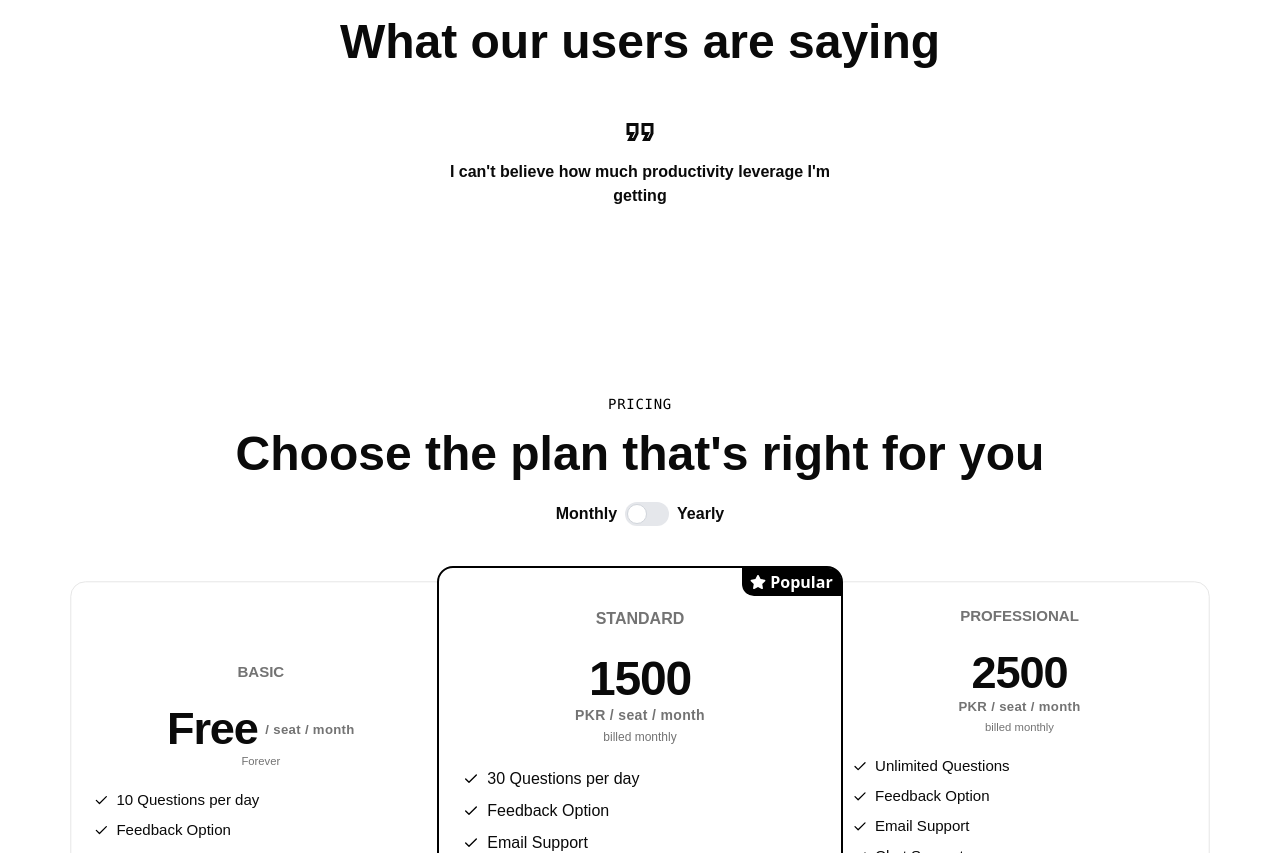
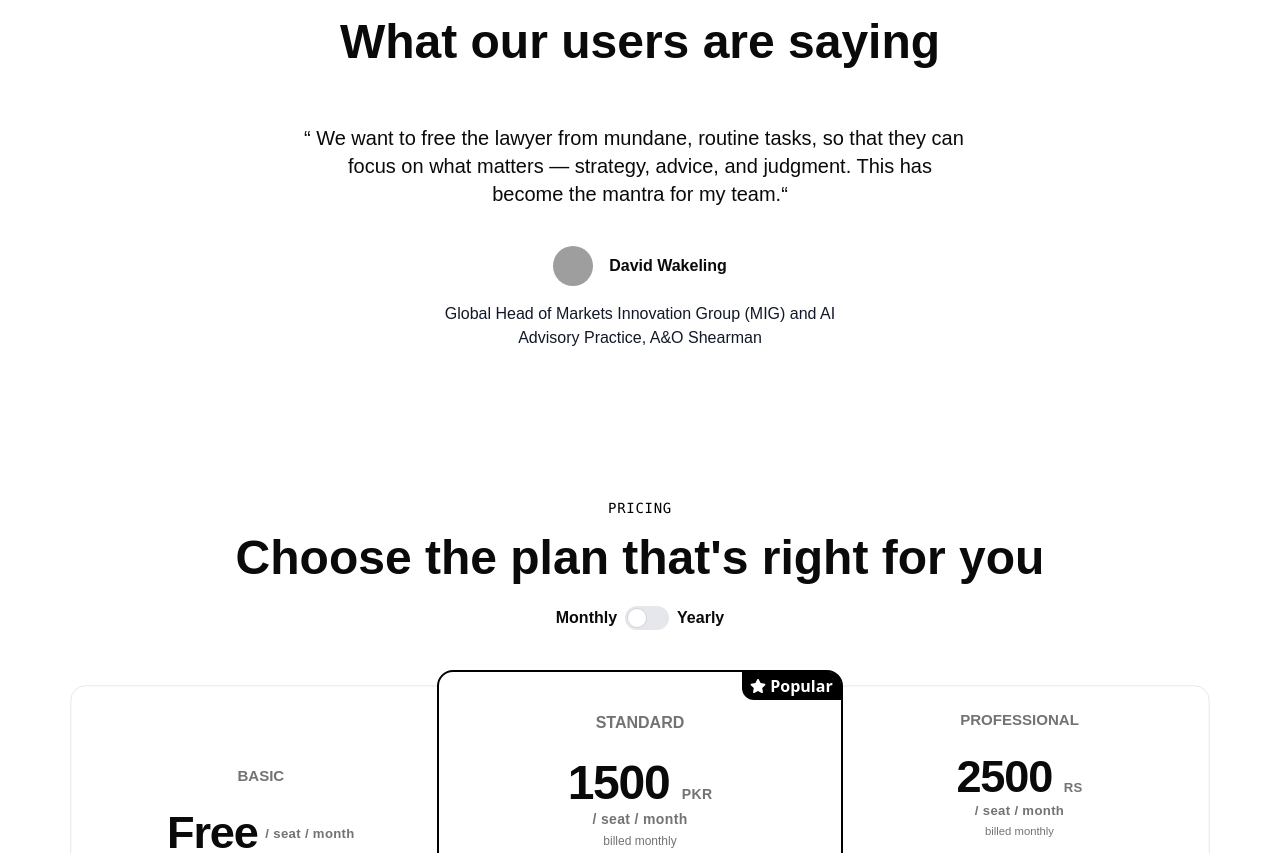
Before and after one commit to therafiali/SwiftLaw-WebClone, a Next.js app: page / in a window 1280 px wide. Shown: the part 1947-2800 px from the top of the page. Built offline with nearby package versions, Linux system fonts and the light colour scheme; grey boxes are pictures that could not be loaded; a web font is replaced by a local one.

Commit message:
add changes

```diff
--- a/package.json
+++ b/package.json
@@ -13,6 +13,7 @@
     "@nextui-org/system": "^2.2.6",
     "@nextui-org/theme": "^2.2.11",
     "@radix-ui/react-accordion": "^1.2.1",
+    "@radix-ui/react-avatar": "^1.1.1",
     "class-variance-authority": "^0.7.1",
     "clsx": "^2.1.1",
     "framer-motion": "^11.12.0",
--- a/src/components/Pricing/PricingSection.tsx
+++ b/src/components/Pricing/PricingSection.tsx
@@ -2,6 +2,8 @@
 import React, { useState } from "react";
 import { Right } from "../Hero/HeroSvg";
 import Link from "next/link";
+
+
 
 // const BasicLink = [
 //   {montly : 'https://dev.mabdulm.com/login?subscription=monthly_basic'},
@@ -45,7 +47,6 @@ const PricingSection = () => {
 
   const handleToggleChange = (event: React.ChangeEvent<HTMLInputElement>) => {
     setIsChecked(event.target.checked); // Update state based on the checkbox status
-
   };
 
   return (
@@ -142,10 +143,10 @@ const PricingSection = () => {
               <p className="mt-6 flex items-center justify-center gap-x-2">
                 <p className="line-through  ">{isChecked ? "18,000" : ""}</p>
                 <span className="text-5xl font-bold tracking-tight text-foreground">
-                  {isChecked ? "16,200" : "1500"}
+                  {isChecked ? "16,200" : "1500"} PKR
                 </span>
                 <span className="text-sm font-semibold leading-6 tracking-wide text-muted-foreground">
-                  {isChecked ? " / seat / Year" : " PKR / seat / month"}
+                  {isChecked ? " / seat / Year" : "  / seat / month"}
                 </span>
               </p>
               <p className="text-xs leading-5 text-muted-foreground">
@@ -179,10 +180,10 @@ const PricingSection = () => {
               <p className="mt-6 flex items-center justify-center gap-x-2">
                 <p className="line-through  ">{isChecked ? "30,000" : ""}</p>
                 <span className="text-5xl font-bold tracking-tight text-foreground">
-                  {isChecked ? "27,000" : "2500"}
+                  {isChecked ? "27,000" : "2500"} PKR
                 </span>
                 <span className="text-sm font-semibold leading-6 tracking-wide text-muted-foreground">
-                  {isChecked ? " / seat / Year" : " PKR / seat / month"}
+                  {isChecked ? " / seat / Year" : "  / seat / month"}
                 </span>
               </p>
               <p className="text-xs leading-5 text-muted-foreground">
@@ -285,10 +286,13 @@ const PricingSection = () => {
               <p className="mt-6 flex flex-col items-center justify-center gap-x-2">
                 <p className="line-through  ">{isChecked ? "18,000" : ""}</p>
                 <span className="text-5xl font-bold tracking-tight text-foreground">
-                  {isChecked ? "16,200" : "1500"}
+                  {isChecked ? "16,200" : "1500"}{" "}
+                  <span className="text-sm font-semibold leading-6 tracking-wide text-muted-foreground">
+                    PKR
+                  </span>
                 </span>
                 <span className="text-sm font-semibold leading-6 tracking-wide text-muted-foreground">
-                  {isChecked ? " / seat / Year" : " PKR / seat / month"}
+                  {isChecked ? " / seat / Year" : "  / seat / month"}
                 </span>
               </p>
               <p className="text-xs leading-5 text-muted-foreground">
@@ -329,10 +333,13 @@ const PricingSection = () => {
               <p className="mt-6 flex flex-col items-center justify-center gap-x-2">
                 <p className="line-through  ">{isChecked ? "30,000" : ""}</p>
                 <span className="text-5xl font-bold tracking-tight text-foreground">
-                  {isChecked ? "27,000" : "2500"}
+                  {isChecked ? "27,000 " : "2500 "}
+                  <span className="text-sm font-semibold leading-6 tracking-wide text-muted-foreground">
+                    {" "}RS
+                  </span>
                 </span>
                 <span className="text-sm font-semibold leading-6 tracking-wide text-muted-foreground">
-                  {isChecked ? " / seat / Year" : " PKR / seat / month"}
+                  {isChecked ? " / seat / Year" : "  / seat / month"}
                 </span>
               </p>
               <p className="text-xs leading-5 text-muted-foreground">
--- a/src/components/Testimonial/Feedback.tsx
+++ b/src/components/Testimonial/Feedback.tsx
@@ -1,46 +1,67 @@
-import React from 'react'
-import { TestimonialSVG } from '../Hero/HeroSvg'
+import React from "react";
+import { Avatar, AvatarFallback, AvatarImage } from "@/components/ui/avatar"
+
 
 const Feedback = () => {
   return (
     <div>
-      <div className='relative container mx-auto px-4 py-16 max-w-7xl'>
-        <div className='text-center space-y-4 pb-6 mx-auto'>
-          <h2 className='text-sm text-primary font-mono font-medium tracking-wider uppercase'>
+      <div className="relative container mx-auto px-4 py-16 max-w-7xl">
+        <div className="text-center space-y-4 pb-6 mx-auto">
+          <h2 className="text-sm text-primary font-mono font-medium tracking-wider uppercase">
             Testimonial
           </h2>
-          <h3 className='mx-auto mt-4 max-w-xs text-3xl font-semibold sm:max-w-none sm:text-4xl md:text-5xl'>
+          <h3 className="mx-auto mt-4 max-w-xs text-3xl font-semibold sm:max-w-none sm:text-4xl md:text-5xl">
             What our users are saying
           </h3>
         </div>
-        <div className='relative'>
-          <div className='max-w-2xl mx-auto relative'>
-            <div className='overflow-hidden'>
+        <div className="relative">
+          <div className="max-w-2xl mx-auto relative">
+            <div className="overflow-hidden">
               <div
                 style={{
-                  transform: 'translate3d(0px, 0px, 0px)'
+                  transform: "translate3d(0px, 0px, 0px)",
                 }}
-                className='flex -ml-4'
+                className="flex -ml-4"
               >
-                <div className='min-w-0 shrink-0 grow-0 basis-full pl-4'>
-                  <div className='p-2 pb-5'>
-                    <div className='text-center'>
-                      <TestimonialSVG />
+                <div className="min-w-0 shrink-0 grow-0 basis-full pl-4">
+                  <div className="p-2 pb-5">
+                    <div className="text-center">
+                      {/* <TestimonialSVG /> */}
                       <div
                         style={{
                           opacity: 1,
-                          filter: 'blur(0px)',
-                          willChange: 'auto',
-                          transform: 'translateY(-6px)'
+                          filter: "blur(0px)",
+                          willChange: "auto",
+                          transform: "translateY(-6px)",
                         }}
-                        className=''
+                        className="my-8"
                       >
-                        <h4 className='text-1xl font-semibold max-w-lg mx-auto px-10'>
-                          I can&apos;t believe how much productivity leverage I&apos;m
-                          getting
-                        </h4>
+                        <blockquote className="h3 relative text-xl">
+                          <span className="md:absolute -left-2 md:top-0 md:block ">
+                            “
+                          </span>
+                          We want to free the lawyer from mundane, routine
+                          tasks, so that they can focus on what matters —
+                          strategy, advice, and judgment. This has become the
+                          mantra for my team.{/* */}“
+                        </blockquote>
+                        <div className="flex flex-1 flex-col items-center justify-center gap-sm md:items-start"></div>
                       </div>
-                      <div className='mt-8'> </div>
+                      <div className="mt-8 max-w-md mx-auto">
+                        <figcaption>
+                          <div className="universal-text-2 font-semibold flex items-center justify-center space-x-4 my-4">
+                            <Avatar>
+                              <AvatarImage src="https://github.com/shadcn.png" />
+                              <AvatarFallback>CN</AvatarFallback>
+                            </Avatar>
+                            <p>David Wakeling</p>
+                          </div>
+                          <div className="universal-text-2 font-normal text-gray-900">
+                            Global Head of Markets Innovation Group (MIG) and AI
+                            Advisory Practice, A&amp;O Shearman
+                          </div>
+                        </figcaption>
+                      </div>
                       <div></div>
                     </div>
                   </div>
@@ -51,7 +72,7 @@ const Feedback = () => {
         </div>
       </div>
     </div>
-  )
-}
+  );
+};
 
-export default Feedback
+export default Feedback;
--- a/src/components/shared/MyButton.tsx
+++ b/src/components/shared/MyButton.tsx
@@ -5,7 +5,7 @@ import React from "react";
 const MyButton = ({ button_text }: { button_text: string }) => {
   return (
     <Link
-      className="items-center justify-center whitespace-nowrap rounded-md text-sm sm:text-lg 2xl:text-xl font-medium ring-offset-background transition-colors focus-visible:outline-none focus-visible:ring-2 focus-visible:ring-ring focus-visible:ring-offset-2 disabled:pointer-events-none disabled:opacity-50 bg-primary hover:bg-primary/90 h-10 px-4 py-2 sm:px-6 sm:py-4 2xl:px-8 2xl:py-6 w-full sm:w-auto text-background flex gap-2"
+      className="items-center justify-center whitespace-nowrap rounded-md text-sm sm:text-lg 2xl:text-xl font-medium ring-offset-background transition-colors focus-visible:outline-none focus-visible:ring-2 focus-visible:ring-ring focus-visible:ring-offset-2 disabled:pointer-events-none disabled:opacity-50 bg-primary hover:bg-primary/90 h-10 px-4 py-2 sm:px-6 sm:pt-3 sm:pb-2.5 2xl:px-8 2xl:pt-6 2xl:pb-5  w-full sm:w-auto text-background flex gap-2"
       href="https://chat.yourmunshi.net/login"
     >
      {button_text}
--- /dev/null
+++ b/src/components/ui/avatar.tsx
@@ -0,0 +1,50 @@
+"use client"
+
+import * as React from "react"
+import * as AvatarPrimitive from "@radix-ui/react-avatar"
+
+import { cn } from "@/lib/utils"
+
+const Avatar = React.forwardRef<
+  React.ElementRef<typeof AvatarPrimitive.Root>,
+  React.ComponentPropsWithoutRef<typeof AvatarPrimitive.Root>
+>(({ className, ...props }, ref) => (
+  <AvatarPrimitive.Root
+    ref={ref}
+    className={cn(
+      "relative flex h-10 w-10 shrink-0 overflow-hidden rounded-full",
+      className
+    )}
+    {...props}
+  />
+))
+Avatar.displayName = AvatarPrimitive.Root.displayName
+
+const AvatarImage = React.forwardRef<
+  React.ElementRef<typeof AvatarPrimitive.Image>,
+  React.ComponentPropsWithoutRef<typeof AvatarPrimitive.Image>
+>(({ className, ...props }, ref) => (
+  <AvatarPrimitive.Image
+    ref={ref}
+    className={cn("aspect-square h-full w-full", className)}
+    {...props}
+  />
+))
+AvatarImage.displayName = AvatarPrimitive.Image.displayName
+
+const AvatarFallback = React.forwardRef<
+  React.ElementRef<typeof AvatarPrimitive.Fallback>,
+  React.ComponentPropsWithoutRef<typeof AvatarPrimitive.Fallback>
+>(({ className, ...props }, ref) => (
+  <AvatarPrimitive.Fallback
+    ref={ref}
+    className={cn(
+      "flex h-full w-full items-center justify-center rounded-full bg-muted",
+      className
+    )}
+    {...props}
+  />
+))
+AvatarFallback.displayName = AvatarPrimitive.Fallback.displayName
+
+export { Avatar, AvatarImage, AvatarFallback }
```
Also changed, not shown: 1 other file (tests, documents, lock files or other folders).
